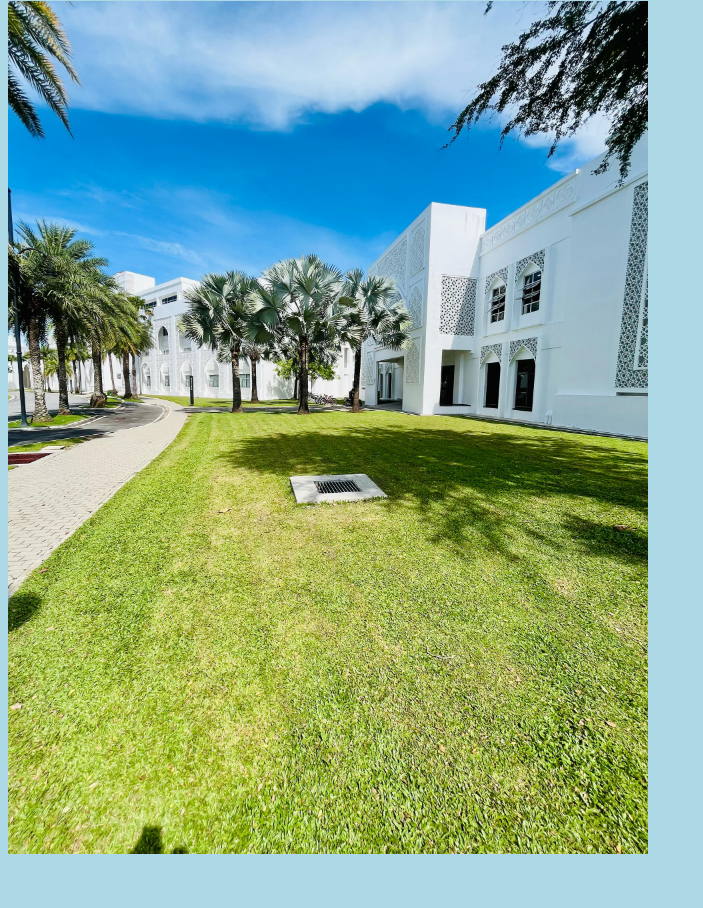
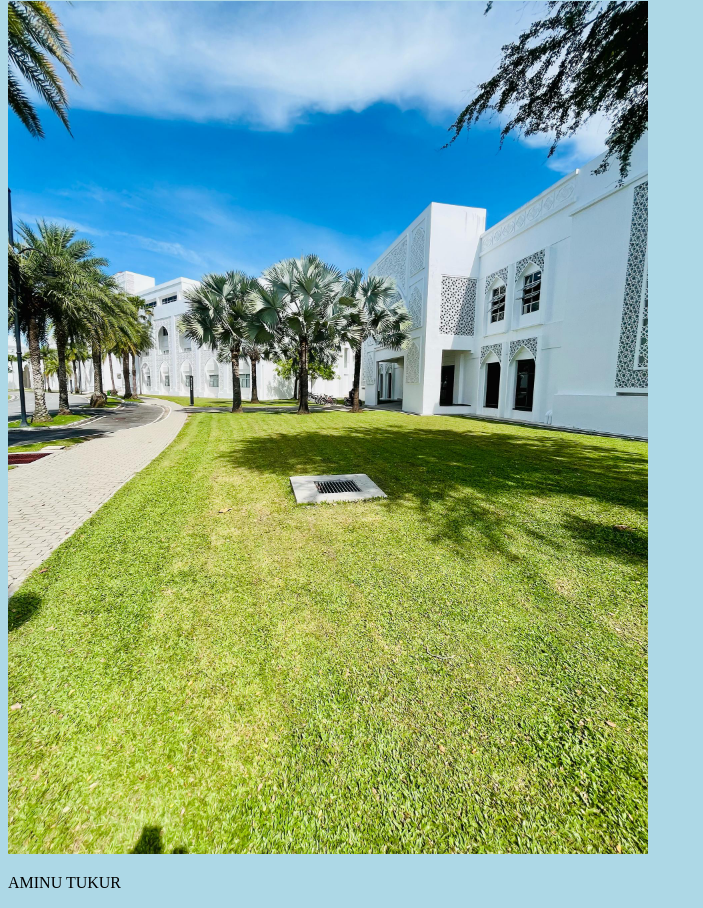
Before and after one commit to khampha00/my-first-repo, a plain HTML site: page index.html in a window 1280 px wide. Shown: the part 1447-2355 px from the top of the page, without its empty margins (0-703 px from the left). Before the commit the page ends 2313 px from the top, so only its background shows below. Drawn offline with Linux system fonts and the light colour scheme.

Commit message:
Update index.html

```diff
--- a/index.html
+++ b/index.html
@@ -12,5 +12,6 @@
 <p>This is the first file in my new Git Repo.</p>
 <p>A new line in our file!</p>
 <div><img src="image2.jpg" alt="Hello Git" style="width:100%;max-width:640px"></div>
+    <p> AMINU TUKUR</p>
 </body>
 </html>
```
